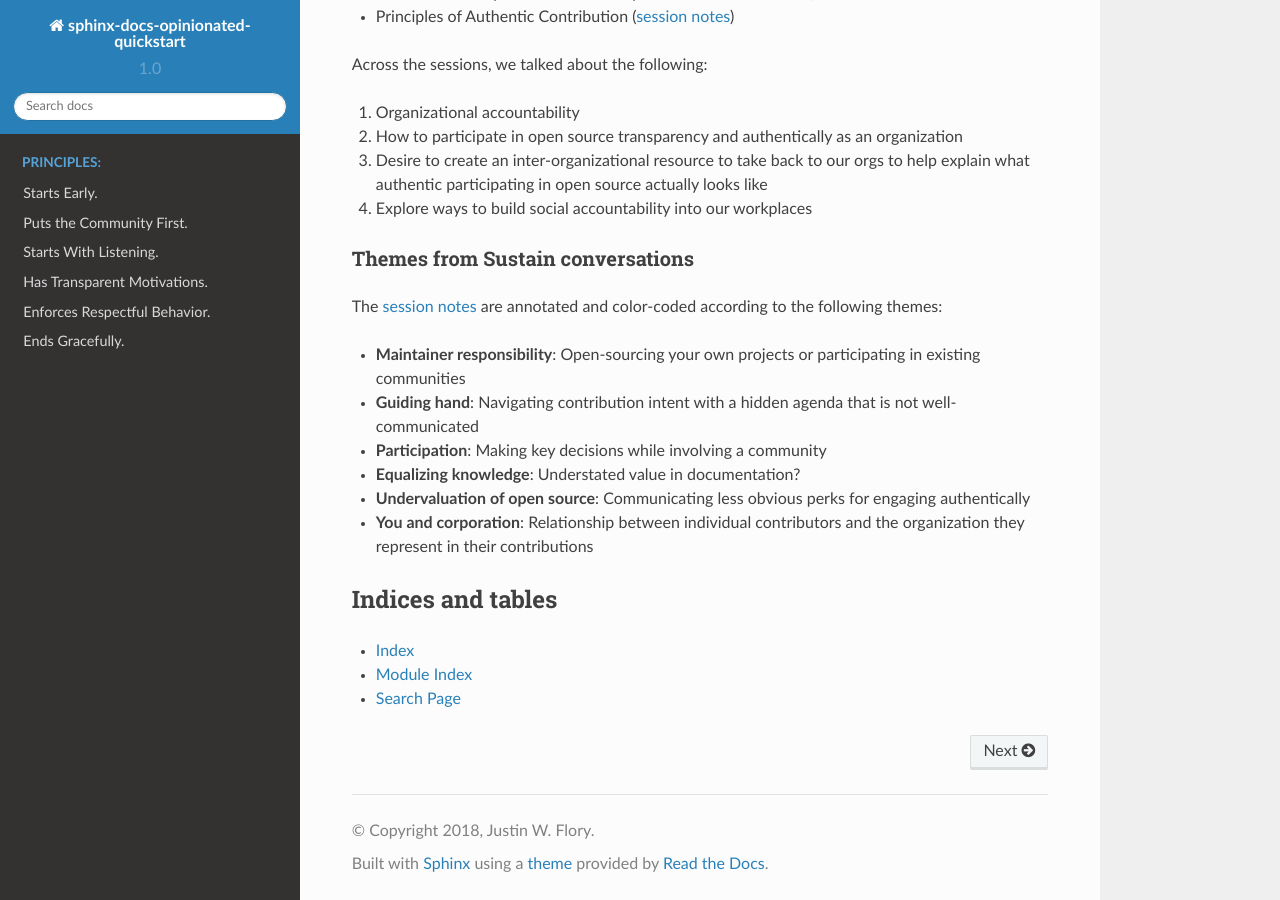
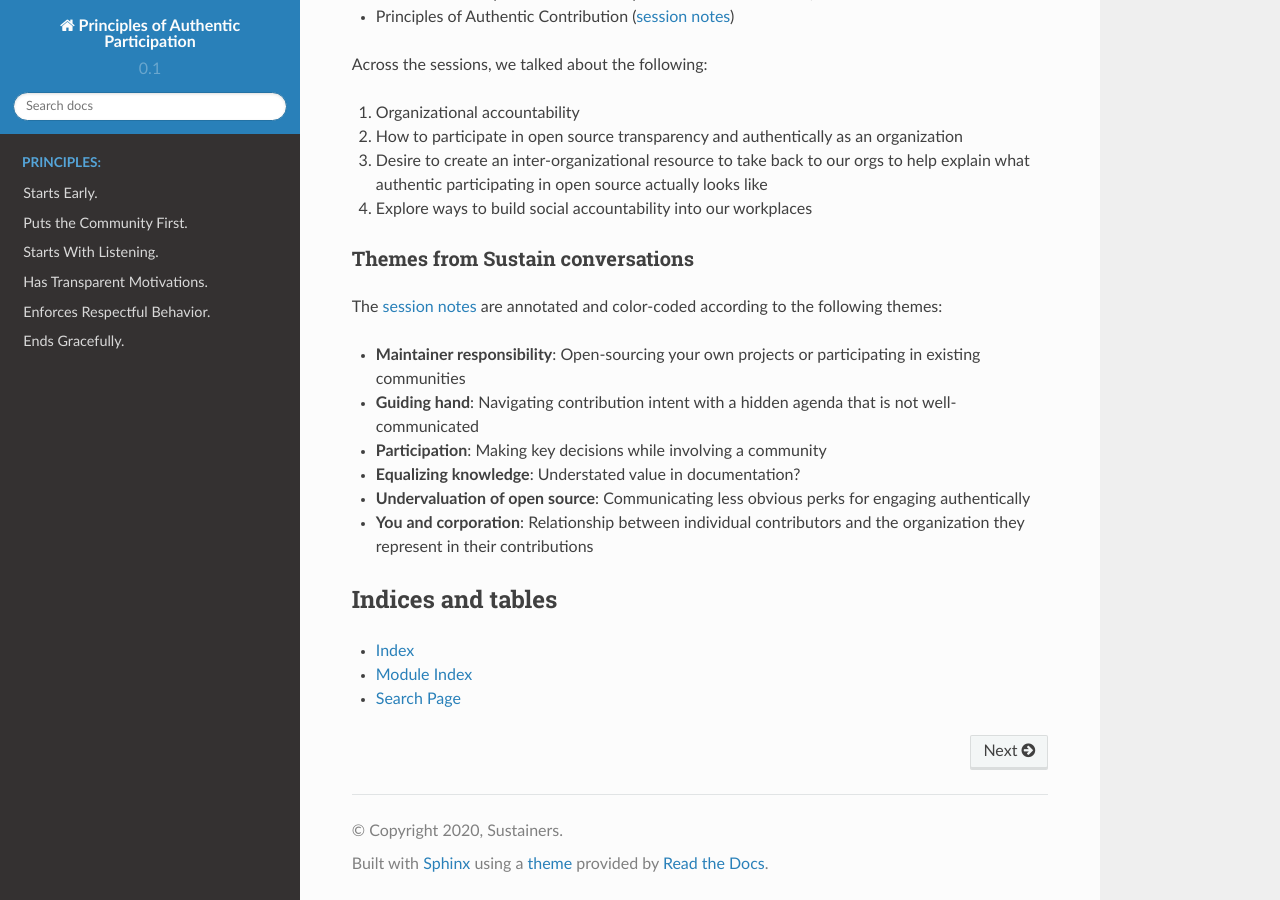
Before and after one commit to sustainers/authentic-participation, a Sphinx documentation site: the page built from docs/index.rst, in a window 1280 px wide and 900 px high, scrolled down 819 px. Built offline with Sphinx 7.4.7 and the Read the Docs theme 2.0.0, drawn with Linux system fonts in a browser that asks for light colours; formulas are drawn with MathJax 3.

Commit message:
:microscope: Add Sphinx configuration
Changes the defaults from the template repository to specific strings
for the Principles.

Signed-off-by: Justin W. Flory <git@jwf.io>

```diff
--- a/docs/conf.py
+++ b/docs/conf.py
@@ -5,6 +5,8 @@
 # This file does only contain a selection of the most common options. For a
 # full list see the documentation:
 # http://www.sphinx-doc.org/en/master/config
+
+import sphinx_rtd_theme
 
 # -- Path setup --------------------------------------------------------------
 
@@ -19,14 +21,18 @@
 
 # -- Project information -----------------------------------------------------
 
-project = 'sphinx-docs-opinionated-quickstart'
-copyright = '2018, Justin W. Flory'
-author = 'Justin W. Flory'
+project = 'Principles of Authentic Participation'
+copyright = '2020, Sustainers'
+author = "Justin W. Flory, " \
+         "Duane O'Brien, " \
+         "Kevin P. Fleming, " \
+         "Alyssa Wright, " \
+         "and others"
 
 # The short X.Y version
-version = '1.0'
+version = '0.1'
 # The full version, including alpha/beta/rc tags
-release = '1.0.0'
+release = '0.0.1'
 
 
 # -- General configuration ---------------------------------------------------
@@ -40,6 +46,7 @@ release = '1.0.0'
 # ones.
 extensions = [
     'recommonmark',
+    'sphinx_markdown_tables',
     'sphinx.ext.autodoc',
     'sphinx.ext.todo',
     'sphinx.ext.imgmath',
@@ -83,7 +90,6 @@ pygments_style = 'sphinx'
 # The theme to use for HTML and HTML Help pages.  See the documentation for
 # a list of builtin themes.
 #
-import sphinx_rtd_theme
 html_theme = 'sphinx_rtd_theme'
 html_theme_path = [sphinx_rtd_theme.get_html_theme_path()]
 
@@ -115,7 +121,7 @@ html_static_path = ['_static']
 # -- Options for HTMLHelp output ---------------------------------------------
 
 # Output file base name for HTML help builder.
-htmlhelp_basename = 'sphinx-docs-opinionated-quickstartdoc'
+htmlhelp_basename = 'authentic-participationdoc'
 
 
 # -- Options for LaTeX output ------------------------------------------------
@@ -142,7 +148,8 @@ latex_elements = {
 # (source start file, target name, title,
 #  author, documentclass [howto, manual, or own class]).
 latex_documents = [
-    (master_doc, 'sphinx-docs-opinionated-quickstart.tex', 'sphinx-docs-opinionated-quickstart Documentation',
+    (master_doc, 'authentic-participation.tex',
+     'Principles of Authentic Participation',
      'Justin W. Flory', 'manual'),
 ]
 
@@ -152,7 +159,8 @@ latex_documents = [
 # One entry per manual page. List of tuples
 # (source start file, name, description, authors, manual section).
 man_pages = [
-    (master_doc, 'sphinx-docs-opinionated-quickstart', 'sphinx-docs-opinionated-quickstart Documentation',
+    (master_doc, 'authentic-participation',
+     'Principles of Authentic Participation',
      [author], 1)
 ]
 
@@ -163,8 +171,11 @@ man_pages = [
 # (source start file, target name, title, author,
 #  dir menu entry, description, category)
 texinfo_documents = [
-    (master_doc, 'sphinx-docs-opinionated-quickstart', 'sphinx-docs-opinionated-quickstart Documentation',
-     author, 'sphinx-docs-opinionated-quickstart', 'One line description of project.',
+    (master_doc, 'authentic-participation',
+     'Principles of Authentic Participation',
+     author, 'authentic-participation',
+     'Guidelines on how organizations and individuals can contribute'
+     'authentically to open source projects and communities'
      'Miscellaneous'),
 ]
 
```
